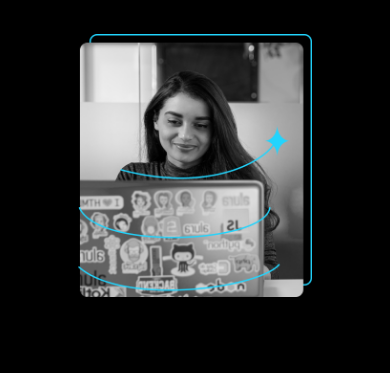
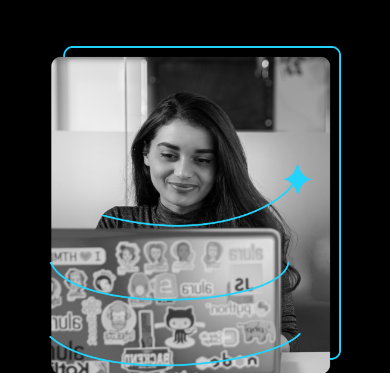
Before and after one commit to iezak/Portifolio, a plain HTML site: page index.html in a window 390 px wide. Shown: the part 75-448 px from the top of the page. Drawn offline with nearby package versions, Linux system fonts and the light colour scheme.

Commit message:
Atualizar o style.css

```diff
--- a/style/style.css
+++ b/style/style.css
@@ -134,7 +134,7 @@ body {
 
     .apresentacao{
         flex-direction: column-reverse;
-        padding: 5% 10%;
+        padding: 8% 0%;
     }
 
     .apresentacao__conteudo{
```
